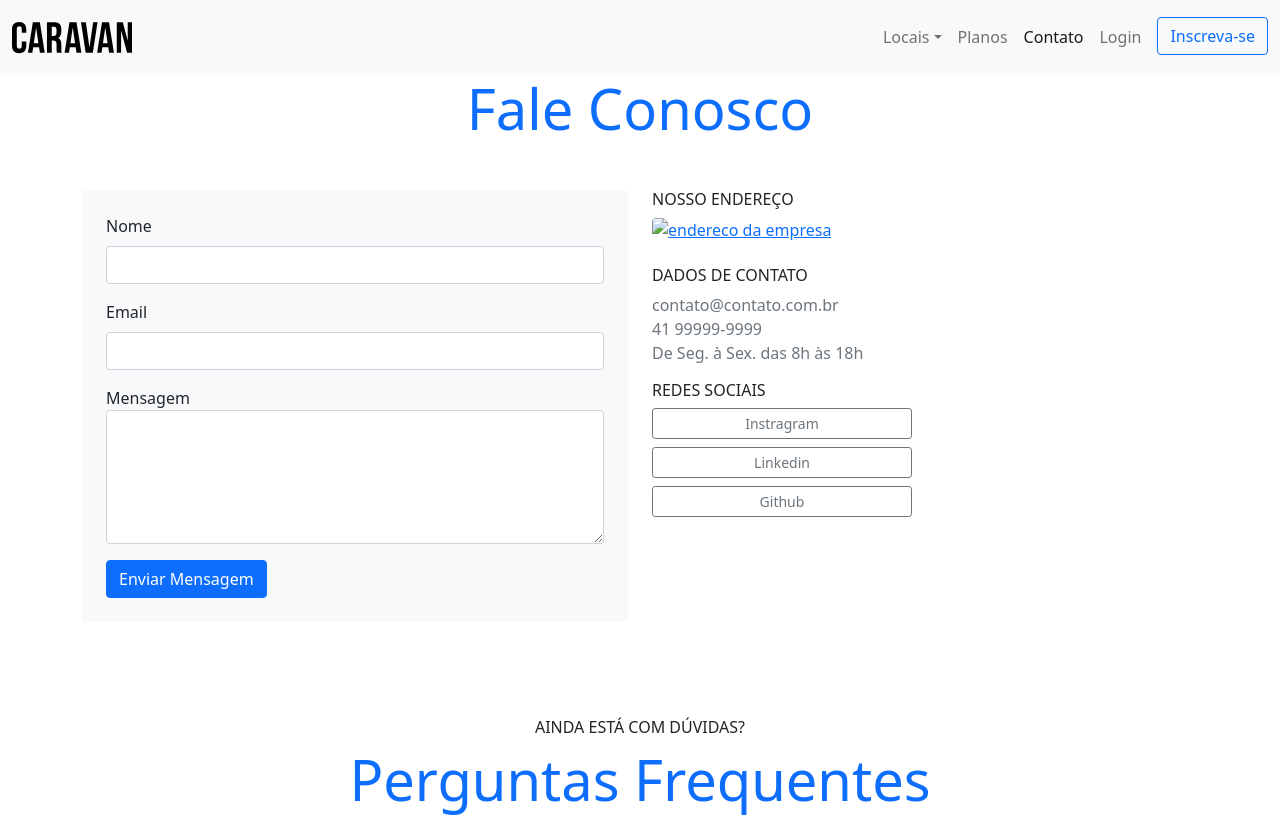
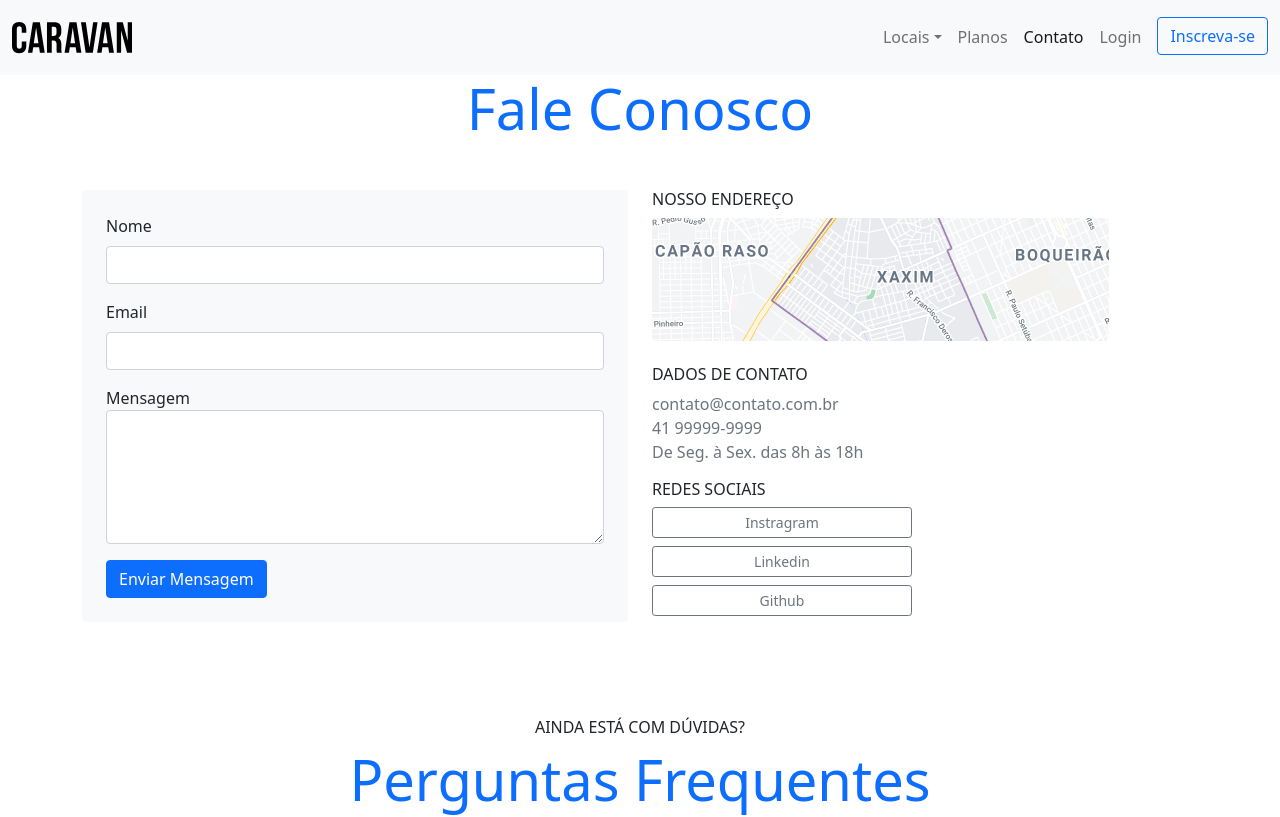
Before and after one commit to vitor-m-cardoso/project-caravan-bootstrap, a plain HTML site: page contato.html in a window 1280 px wide. Shown: the top 817 px of the page. Drawn offline with Linux system fonts and the light colour scheme; the site is published under a folder, as on GitHub Pages, so addresses that start at the root find nothing.

Commit message:
ajusta imagem da pagina de contatos

```diff
--- a/contato.html
+++ b/contato.html
@@ -102,7 +102,7 @@
         </div>
         <div class="col-lg">
           <h2 class="h6">NOSSO ENDEREÇO</h2>
-          <a href="https://www.google.com/maps/place/Xaxim,+Curitiba+-+PR/@-25.506843,-49.2859738,14z/data=!3m1!4b1!4m5!3m4!1s0x94dcfb6c608b4aa5:0x96cabb9c9e3c23a3!8m2!3d-25.5064759!4d-49.2641495" target="_blank"><img class="img-fluid box-shadow rounded mb-4" src="/img/mapa.png" alt="endereco da empresa"></a>
+          <a href="https://www.google.com/maps/place/Xaxim,+Curitiba+-+PR/@-25.506843,-49.2859738,14z/data=!3m1!4b1!4m5!3m4!1s0x94dcfb6c608b4aa5:0x96cabb9c9e3c23a3!8m2!3d-25.5064759!4d-49.2641495" target="_blank"><img class="img-fluid box-shadow rounded mb-4" src="./img/mapa.png" alt="endereco da empresa"></a>
           <h2 class="h6">DADOS DE CONTATO</h2>
           <ul class="list-unstyled text-secondary">
             <li>contato@contato.com.br</li>
```
